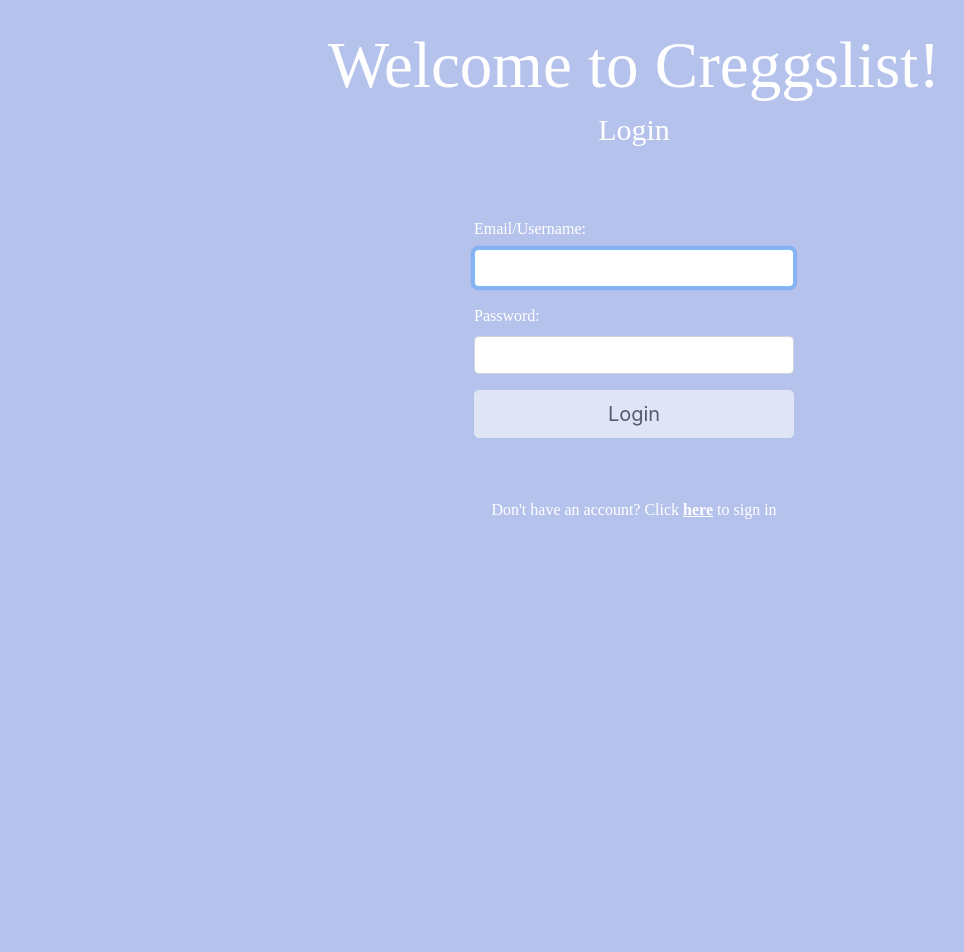
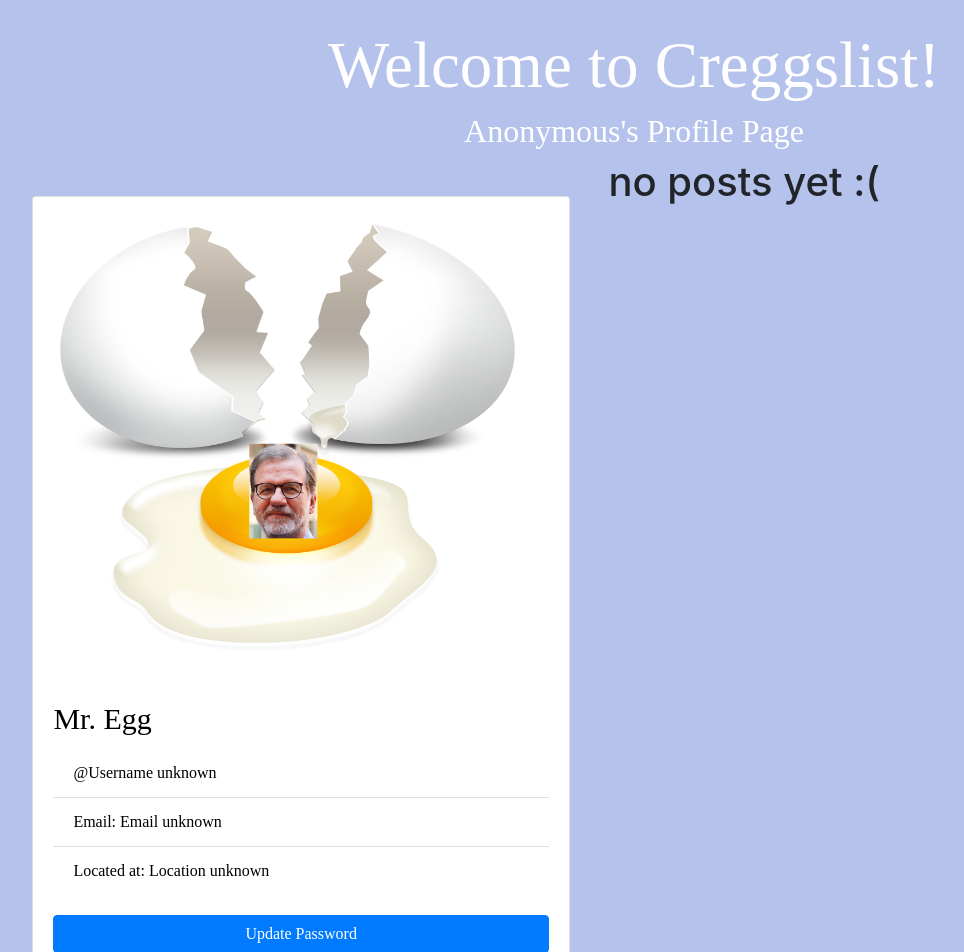
Before and after one commit to ishagonu/Creggslist, a React (Create React App) app: page /profile in a window 1280 px wide. Before the commit this address led to /login. Shown: the top 952 px of the page, without its empty margins (6-970 px from the left). Before the commit the page ends 800 px from the top, so only its background shows below. Built offline with nearby package versions, Linux system fonts and the light colour scheme.

Commit message:
Change profile to class component, use Layout to have profile and posts side by side

```diff
--- a/src/App.js
+++ b/src/App.js
@@ -14,7 +14,7 @@ export default class App extends React.Component {
         <header>
           <h1 id='header'>Welcome to Creggslist!</h1>
         </header>
-        <Redirect exact from="/" to="/login" />
+        <Redirect exact from="/" to="/profile" />
         <Switch>
           <Route path='/login' component={Login} />
           <Route path='/signup' component={Signup} />
--- a/src/profile.css
+++ b/src/profile.css
@@ -1,6 +1,14 @@
 @media all {
+    #entireContainer {
+        display: flex;
+        justify-content: "space-between";
+    }
 
-    #profileDisplay { /* Overall profile card, contaiing photo, info, and buttons */
+    #postContainer {
+        margin: 5%;
+    }
+
+    #profileContainer { /* Overall profile card, contaiing photo, info, and buttons */
         margin: 3% 3% 1% 3%; /* top right bottom left */
         width: 42%;
     }
@@ -25,13 +33,26 @@
 
     /*Text*/
 
+    .headerContainer {
+        align-self: center;
+        justify-self: center;
+        justify-content: center;
+    }
+
     .headerText { /* White header text */
         font-family: Neucha;
         color: white;
         text-align: center;
-      }
+    }
 
-    .bodyText { /* White header text */
+    .smallerHeaderText { /* White header text */
+        font-family: Neucha;
+        color: white;
+        text-align: center;
+        font-size: xx-large;
+    }
+
+    .bodyText { /* White body text */
         font-family: Neucha;
         color: black;
         text-align: left;
--- a/src/profile.js
+++ b/src/profile.js
@@ -1,6 +1,6 @@
-import React, { useState } from "react";
-import {Card, ListGroup, Button, Form} from "react-bootstrap";
-import {Route, Link, Switch} from "react-router-dom";
+import React from "react";
+import { Card, ListGroup, Button, Form, Container, Row, Col } from "react-bootstrap";
+import { Route, Link, Switch } from "react-router-dom";
 import Login from "./login.js"
 import "./profile.css";
 
@@ -11,23 +11,51 @@ import nachenberg from './assets/nachenberg.jpg'
 import reinman from './assets/reinman.jpg'
 import crackedEggert from "./assets/cracked_eggert.png";
 
-export default function Profile() {
-    const [name, setName] = useState("Anonymous");
-    const [username, setUsername] = useState("UNSET USERNAME");
-    const [email, setEmail] = useState("UNSET EMAIL");
-    const [location, setLocation] = useState("UNSET LOCATION");
-    const [password, setPassword] = useState("UNSET PASSWORD");
-    const [showPasswordForm, setShowPasswordForm] = useState(false);
+export default class Profile extends React.Component {
+    constructor(props) {
+        super(props);
+        //const {viewerID, profileID} = this.props;
+        this.state = {
+            //Set up data: set name, username, etc from firebase + call choosephoto fx
+            //const {viewerID, profileID} = this.props;
+            viewerID: 123, //Dummy for now, sb passed in through props
+            profileID: 123,
+            sameUser: false, //Profile belongs to the user viewing
+            name: null,
+            username: null,
+            photo: crackedEggert,
+            email: null,
+            location: null,
+            password: null,
+            showPasswordForm: false,
+            userPosts: [], //post information for this user's posts
+            hasPosts: false, //if user has posts or not
+        };
 
-    //Set up data: set name, username, etc from firebase + call choosephoto fx
-    const viewerID = 123; //Dummy for now, sb passed in through props
-    const profileID = 123;
-    const sameUser = (viewerID === profileID); //Profile belongs to the user viewing
-    var photo = choosePhoto("smallberg");
+        //Bind functions just in case
+        this.choosePhoto = this.choosePhoto.bind(this);
+        this.handleFormSubmit = this.handleFormSubmit.bind(this);
+        this.handleLogout = this.handleLogout.bind(this);
+        this.handleUpdatePassword = this.handleUpdatePassword.bind(this);
+    }
+
+    //When profile screen mounts, set up data for the user profile
+    componentDidMount() {
+        const { viewerID, profileID, userPosts } = this.state;
+        //Get name, email, etc info from firebase
+        this.setState({
+            sameUser: viewerID === profileID,
+            hasPosts: userPosts.length === 0 ? false : true,
+        });
+    }
+
+    //When profile screen unmounts, unsubscribe from firestore
+    componentWillUnmount() {
+    }
 
     //Set which profile image to display
-    function choosePhoto(photoID) {
-        switch(photoID) {
+    choosePhoto(photoID) {
+        switch (photoID) {
             case "eggert":
                 return eggert;
             case "smallberg":
@@ -42,51 +70,62 @@ export default function Profile() {
     }
 
     //Handle when the update password form is submitted + call update password fx to store new pw in Firebase
-    function handleFormSubmit(event) {
+    handleFormSubmit(event) {
+        const { password, showPasswordForm } = this.state;
         event.preventDefault(); //Prevent call of default handler
-        console.log("handle form submit");
-        console.log("new password: " + password);
-        setShowPasswordForm(!showPasswordForm); //Reset boolean so update password button is shown again
+        console.log("handle form submit, new password: " + password);
+        this.setState({ showPasswordForm: !showPasswordForm }); //Reset boolean so update password button is shown again
     }
 
     //Should update password
-    function handleUpdatePassword(event) {
+    handleUpdatePassword(event) {
         console.log("user wants to update their password");
-        setPassword(event.target.value);
+        this.setState({ password: event.target.value });
     }
 
-    function handleLogout() {
+    handleLogout() {
         //call logout backend fx?
         console.log("user wants to log out");
+        return (
+            <Switch>
+                <Route exact path='/login' component={Login} />
+            </Switch>
+        );
     }
 
+    render() {
+        const { name, photo, username, sameUser, email, location, showPasswordForm, hasPosts } = this.state;
         return (
-        <div>
-            <h1 className="text"> {name}'s Profile Page </h1>
-            <Card id="profileDisplay" className="bodyText">
-                <Card.Img variant="top" id="profilePhoto" src={photo}/>
+            <Container className="entireContainer" fluid>
+                <Row id="headerContainer" bsPrefix="headerContainer">
+                    <h1 className="smallerHeaderText"> {name ? name : "Anonymous"}'s Profile Page </h1>
+                </Row>
+                <Row>
+                    <Col /*bsPrefix overrides for custom CSS */ id="profileContainer" bsPrefix="profileContainer">
+                        <Card className="bodyText">
+                            <Card.Img variant="top" id="profilePhoto" src={photo} />
                             <Card.Body>
                                 <Card.Title id="title"> Mr. Egg </Card.Title>
                                 <ListGroup variant="flush">
-                        <ListGroup.Item>@usernameEGG</ListGroup.Item>
-                        <ListGroup.Item>Email: ifemailexists@email.com</ListGroup.Item>
-                        <ListGroup.Item>Located at: locationifexists</ListGroup.Item>
+                                    <ListGroup.Item>@{username ? username : "Username unknown"}</ListGroup.Item>
+                                    <ListGroup.Item>Email: {email ? email : "Email unknown"}</ListGroup.Item>
+                                    <ListGroup.Item>Located at: {location ? location : "Location unknown"}</ListGroup.Item>
                                 </ListGroup>
                                 {sameUser && <div /* Only show update/log out buttons if user owns this profile */>
                                     {!showPasswordForm && <Button //Show update pw button if NOT showing form
                                         variant="primary"
                                         block
                                         id="profileButton"
-                            onClick={() => setShowPasswordForm(!showPasswordForm)}
+                                        onClick={() => this.setState({ showPasswordForm: true })}
                                     >
                                         Update Password
                                     </Button>}
-                        {showPasswordForm && <Form onSubmit={handleFormSubmit} /* Show form only after button clicked */>
+                                    {showPasswordForm && <Form onSubmit={this.handleFormSubmit} /* Show form only after button clicked */>
                                         <Form.Group controlId="updatePassword">
                                             <Form.Label>New password:</Form.Label>
                                             <Form.Control
                                                 type="password"
-                                    onChange={(event) => handleUpdatePassword(event)}
+                                                onChange={(event) => this.handleUpdatePassword(event)}
                                                 placeholder="Enter your new password"
                                             />
                                         </Form.Group>
@@ -95,18 +134,24 @@ export default function Profile() {
                                         variant="primary"
                                         block
                                         id="profileButton"
-                            onClick={handleLogout}
+                                        onClick={this.handleLogout}
                                     >
-                            <Link to="/login" class="buttonText">
+                                        <Link to="/login" className="buttonText">
                                             Log out
                                         </Link>
-                            <Switch>
-                                <Route path="/login" component={Login}/>
-                            </Switch>
                                     </Button>
-                    </div> }
+                                </div>}
                             </Card.Body>
                         </Card>
+                    </Col>
+                    <Col className="postContainer" bsPrefix="postContainer">
+                        <div className="postContainer">
+                            {hasPosts && <h1> TODO make posts </h1>}
+                            {!hasPosts && <h1> no posts yet :( </h1>}
                         </div>
+                    </Col>
+                </Row>
+            </Container>
         );
     }
+}
```
Lines whose indentation alone changed are shown as unchanged.
